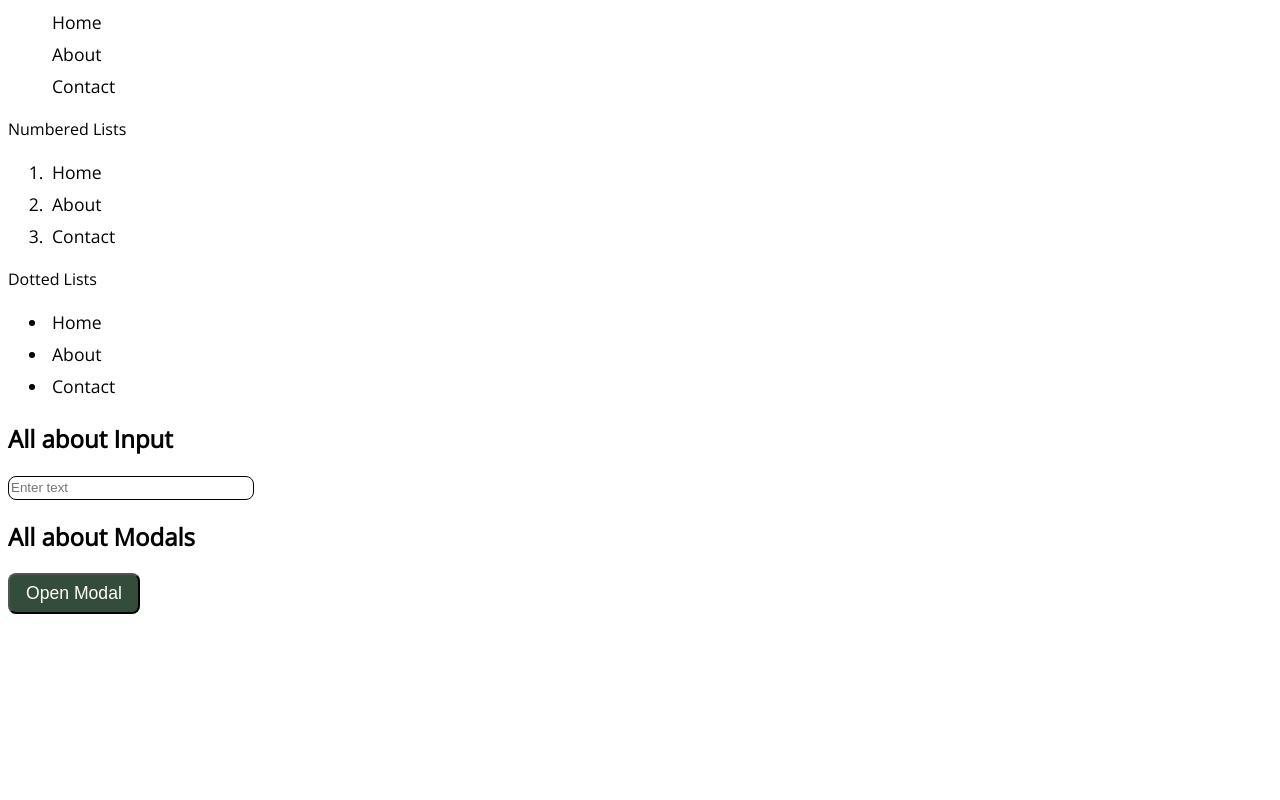
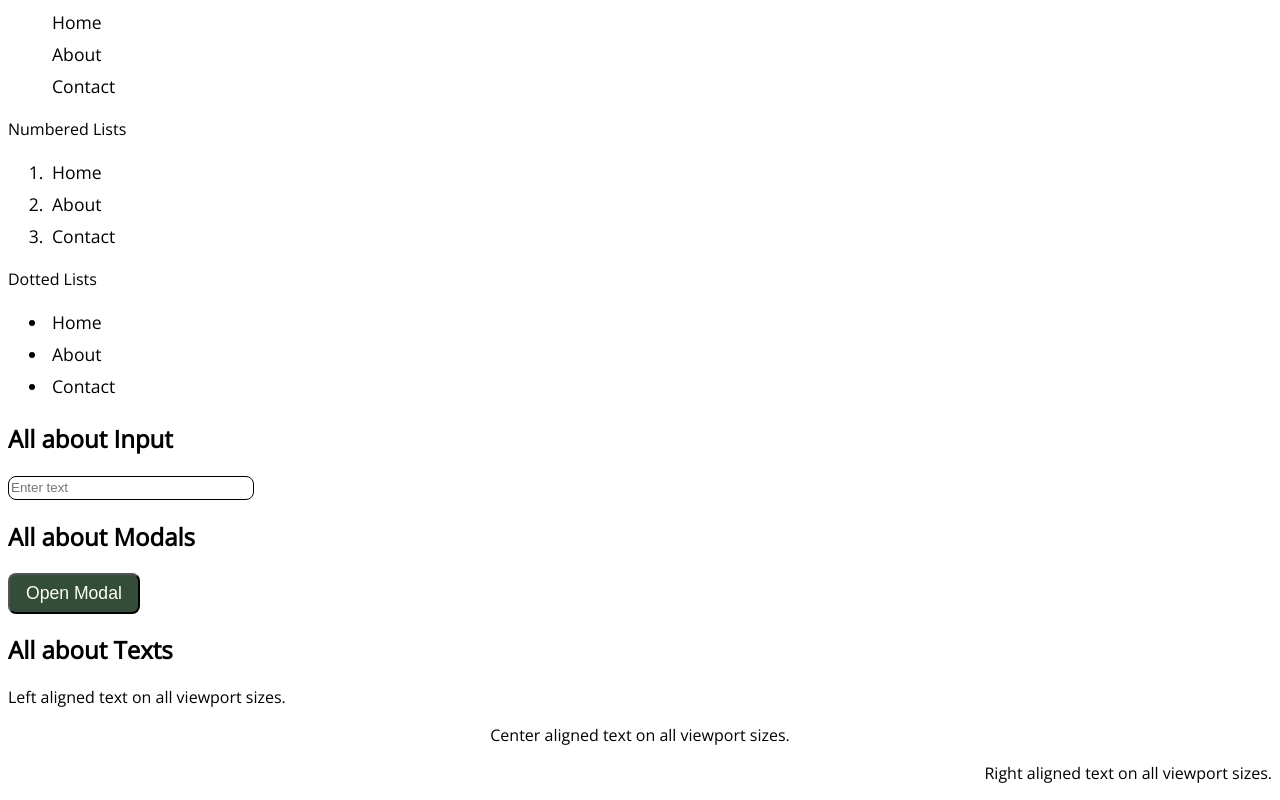
Before and after one commit to vinaybajjuri58/component-library, a plain HTML site: page index.html in a window 1280 px wide. Shown: the part 3078-3878 px from the top of the page. Before the commit the page ends 3700 px from the top, so only its background shows below. Drawn offline with nearby package versions, Linux system fonts and the light colour scheme.

Commit message:
Added Text component

```diff
--- a/index.html
+++ b/index.html
@@ -155,6 +155,12 @@
           </div>
         </div>
       </div>
+      <div class="component" id="text-component">
+        <h2 class="heading">All about Texts</h2>
+        <p class="text-left">Left aligned text on all viewport sizes.</p>
+        <p class="text-center">Center aligned text on all viewport sizes.</p>
+        <p class="text-right">Right aligned text on all viewport sizes.</p>
+      </div>
     </div>
 
     <script src="functionality.js"></script>
--- a/style.css
+++ b/style.css
@@ -152,3 +152,12 @@
   border: 1px solid #888;
   width: 80%;
 }
+.text-left{
+  text-align: left;
+}
+.text-center{
+  text-align: center;
+}
+.text-right{
+  text-align: right;
+}
```
